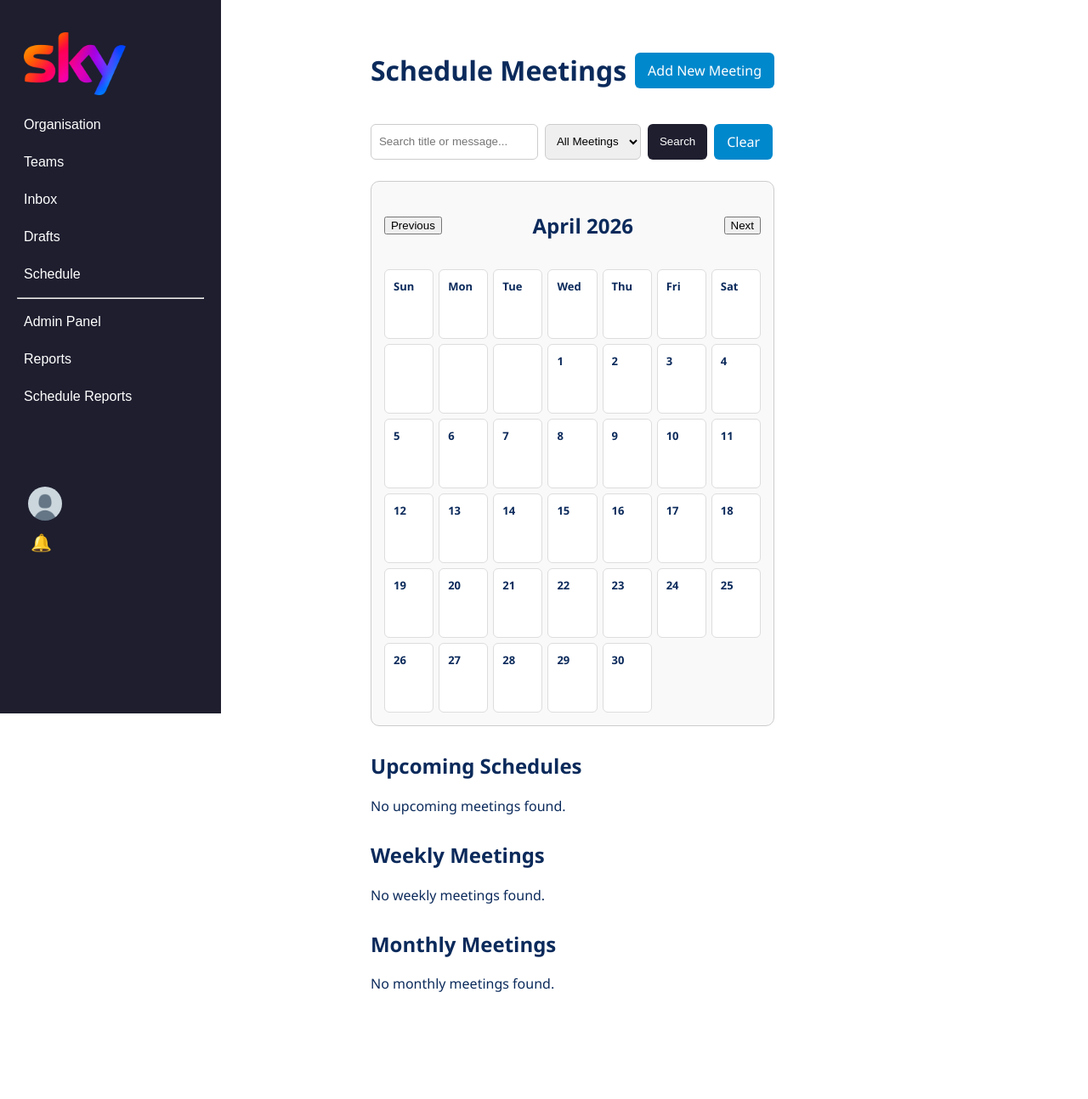
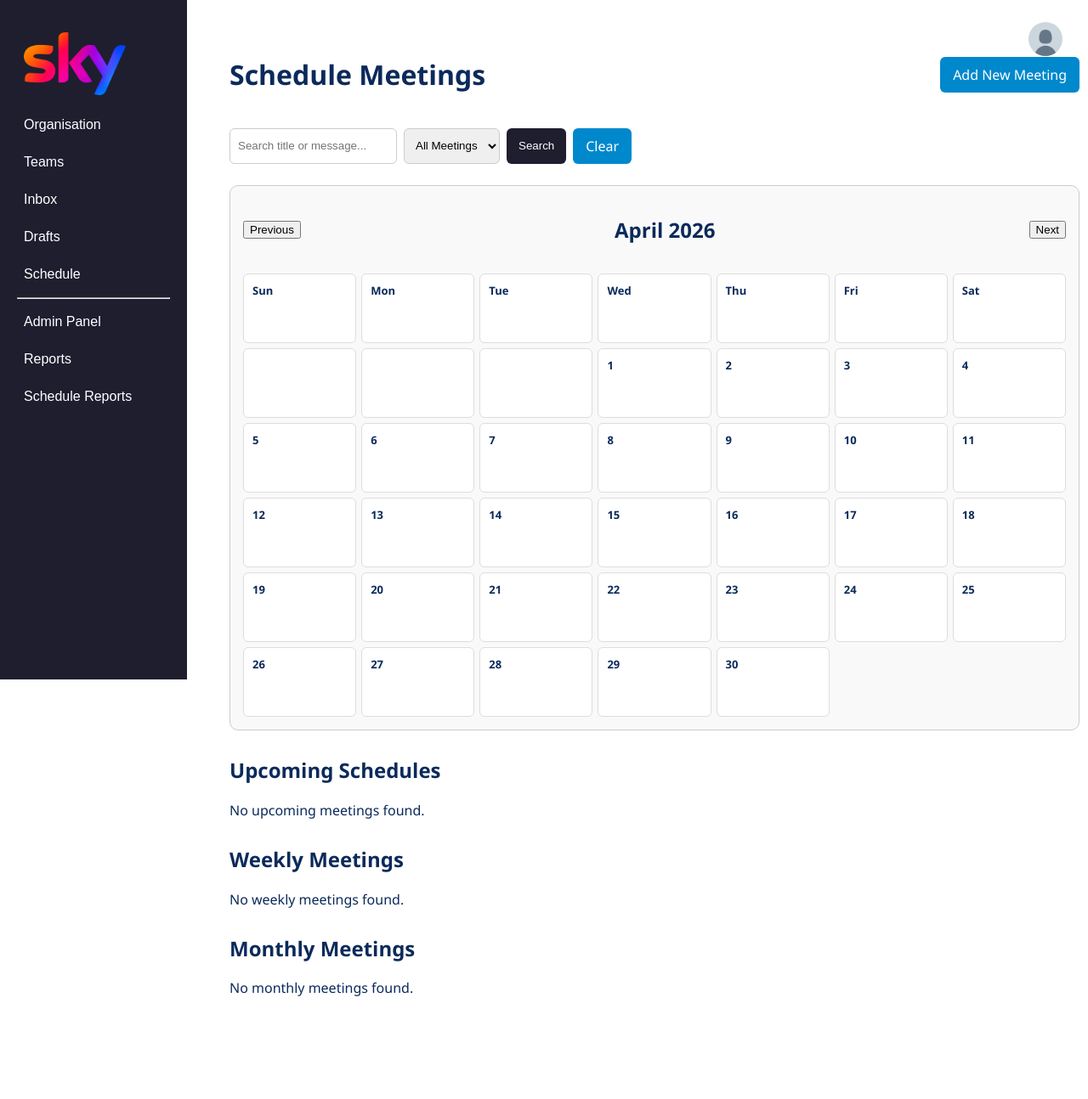
Before and after one commit to mvgb2005/5COSC021W-Epic, a Django app: page /schedule/ in a window 1280 px wide. Shown: the whole page at 85% size. Before the commit the page ends 1168 px from the top, so only its background shows below. Run offline with Django 5.2, Linux system fonts and the light colour scheme; the visitor is signed in with stand-in values (Sample User, id 1); data that the repository does not hold is empty; parts of the project's set-up code (start-up, migrations or seed data) failed here and were passed over.

Commit message:
Refactor base.html layout and styles
Aurouba Samuel Mohul

```diff
--- a/templates/base.html
+++ b/templates/base.html
@@ -3,7 +3,6 @@
 <html>
 <head>
     <title>{% block title %}Sky Portal{% endblock %}</title>
-</head>
     <style>
         body {
             margin: 0;
@@ -22,6 +21,7 @@
         background-color: #1e1e2f;
         color: white;
         padding: 20px;
+        box-sizing: border-box;
         }
 
         .sidebar h2 {
@@ -44,13 +44,26 @@
         /* main content */
         .content {
             flex: 1;
-            padding: 20px;
+            padding: 40px 60px;
+            display: flex;
+            flex-direction: column;
+            min-width: none;
+        }
+
+        /* page content wrapper */
+        .page-content {
+            width: 100%;
+            max-width: 1000px;
+            margin: 0 auto;
+            transform: translateY(-80px);
+            margin-left: 250px;
+            margin-right: auto;
         }
 
         /* topbar */
         .topbar {
             display: flex;
-            justify-content: flex-end;
+            justify-content: space-between;
             align-items: center;
             margin-bottom: 20px;
         }
@@ -75,7 +88,7 @@
         /* dropdown container */
         .profile-menu {
             position: absolute;
-            top: 0;
+            top: 45px;
             right: 0;
             display: flex;
             flex-direction: column;
@@ -109,8 +122,8 @@
         }
 
         /* show elements on hover */
-        .profile-container:hover .profile-username, .profile-container:hover .logout-btn {
-            display: inline-block;
+        .profile-container:hover .profile-username, .profile-container:hover .logout-btn, .profile-container:hover .notification-wrapper {
+            display: flex;
         }
 
         /* username */
@@ -374,6 +387,18 @@
             white-space: nowrap;
             align-self: flex-end;
         }
+
+        /* notif dropdown */
+        .notification-wrapper {
+            display: none;
+        }
+
+
+        .profile-actions {
+            display: none;
+            align-items: center;
+            gap: 10px;
+        }
     </style>
 
     <link rel="stylesheet" href="{% static 'css/stylesheet.css' %}">
@@ -428,7 +453,7 @@
                             <img src="{% static 'images/pfp.png' %}" class="profile-btn">
                         </a>
                     </div>
-                    <div style="display:flex; align-items:center; gap:10px;">
+                    <div class="profile-actions"></div>
 
                         <!-- Notification Icon -->
                         <div class="notification-wrapper">
@@ -471,8 +496,11 @@
 
         </div>
 
-        {% block content %}
-        {% endblock %}
+        <div class="page-content">
+            {% block content %}
+            {% endblock %}
+        </div>
+
 
     </div>
 
@@ -480,8 +508,8 @@
 
 
 <script>
-    // set inactivity time to 5 minutes
-    let inactivityTime = 300000;
+    // set inactivity time to 2 hours
+    let inactivityTime = 7200000;
     let logoutTimer;
 
     // reset timer when user is active
```
